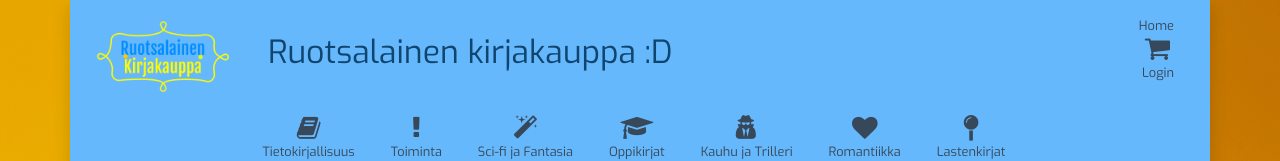
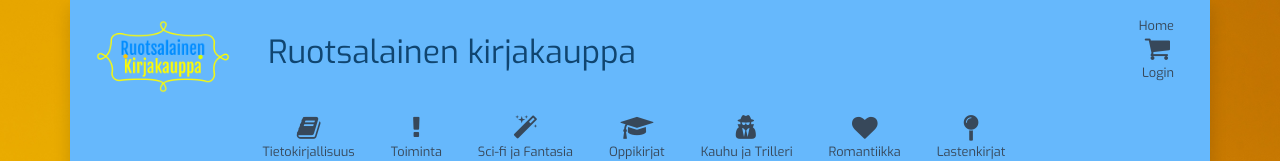
Before and after one commit to n0laja00/kirjakauppa, a React (Create React App) app: page / in a window 1280 px wide. Shown: the top 161 px of the page. Built offline with nearby package versions, Linux system fonts and the light colour scheme.

Commit message:
headerin otsikko korjattu :D

```diff
--- a/src/Header.js
+++ b/src/Header.js
@@ -11,7 +11,7 @@ export default function Header() {
                     <a><img src={require('./img/logo.png').default} alt="logo"/></a>
                 </div>
                 <div className="col-7 col-xl-8 d-flex align-items-center">
-                    <h2>Ruotsalainen kirjakauppa :D</h2>
+                    <h2>Ruotsalainen kirjakauppa</h2>
                 </div>
                 <div className="col-1 col-lg-2">
                     <div className="text-end"><Link className="link" to="/">Home</Link>
```
